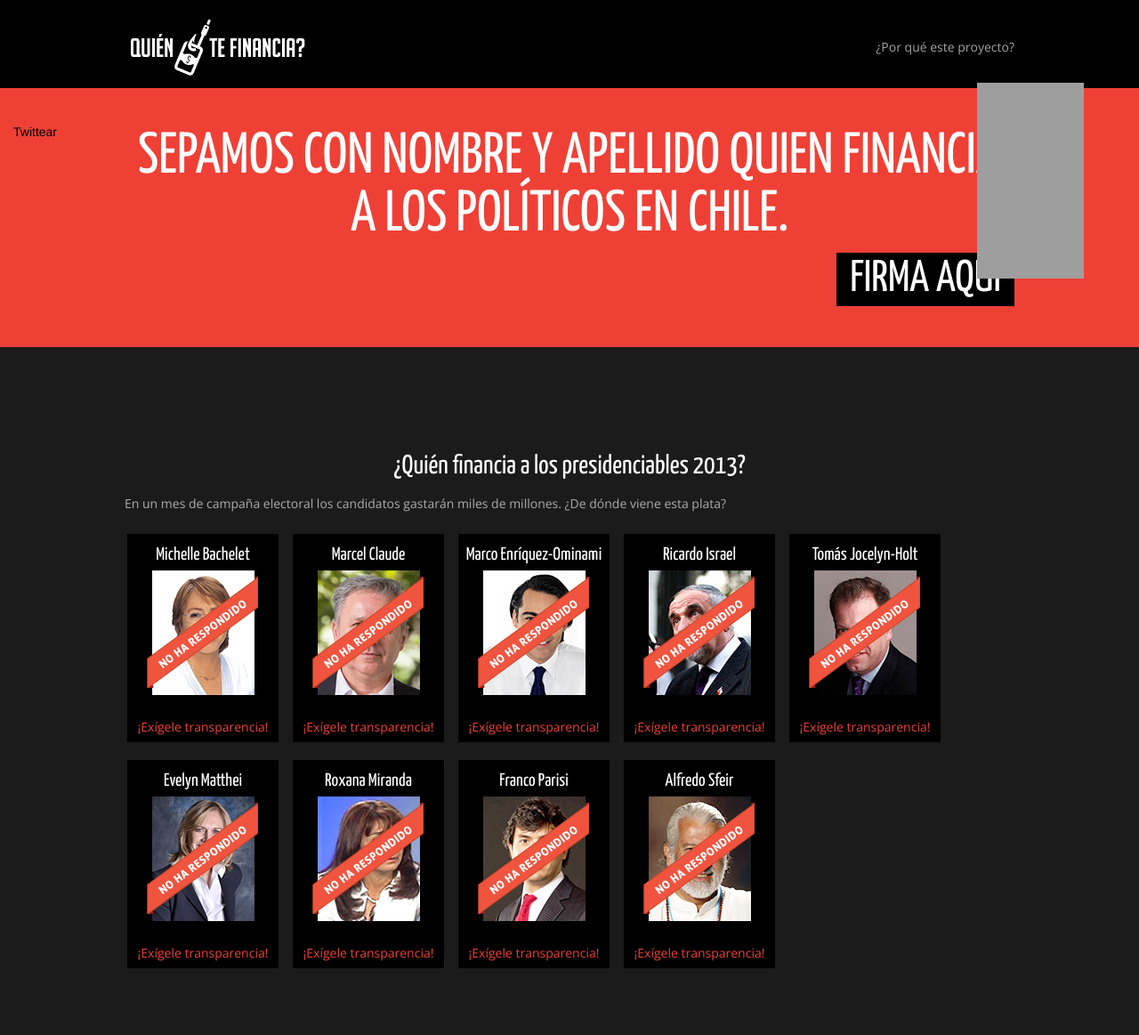
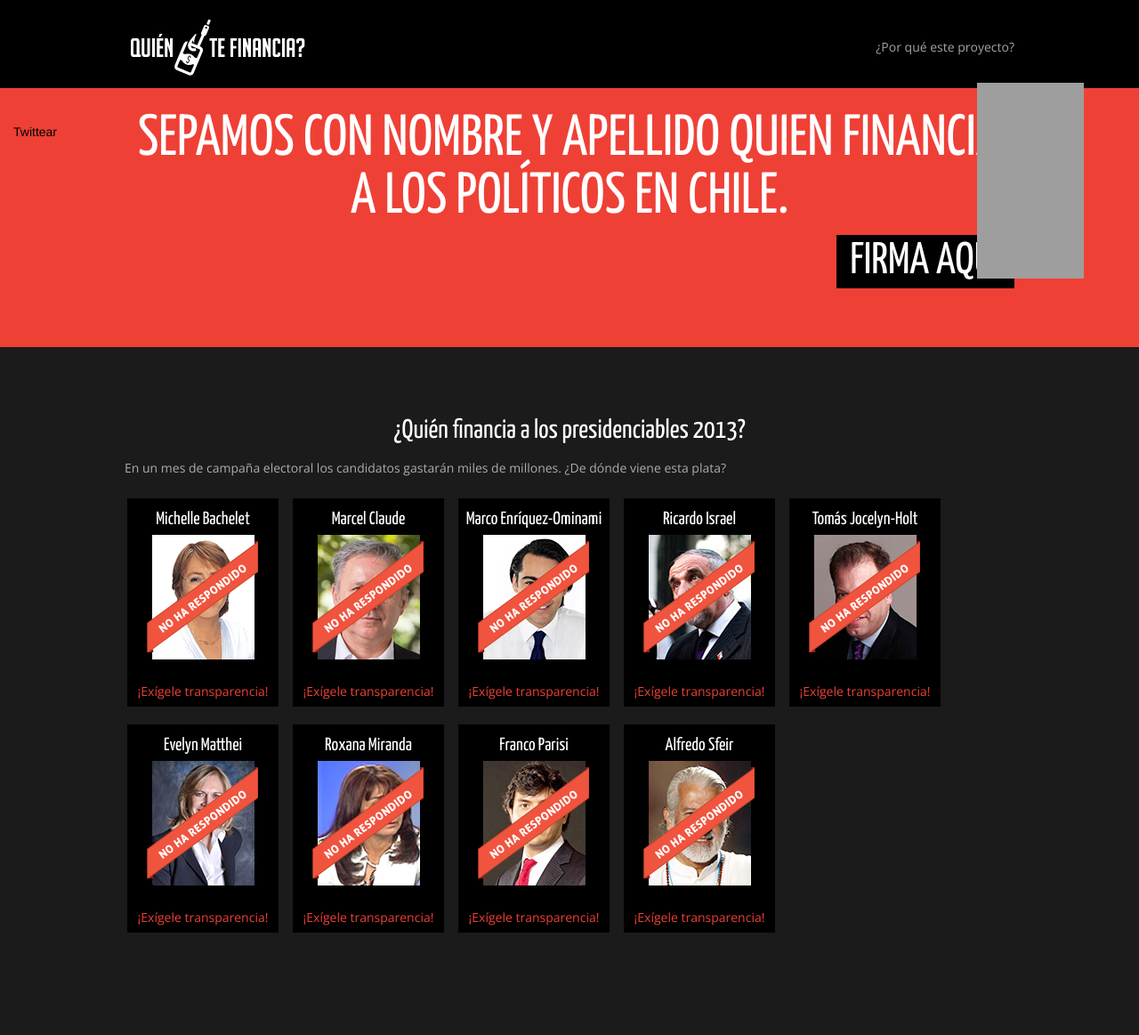
Before and after one commit to ciudadanointeligente/quien-te-financia, a Jekyll site: the page built from index.html, in a window 1280 px wide. Shown: the whole page at 89% size. Built offline with Jekyll 4.4.1, drawn with Linux system fonts in a browser that asks for light colours; nearby versions of some CDN libraries; Markdown is read by kramdown in place of the engine named in the settings; comment, search, counter and statistics services are not loaded; after the commit the page ends 1123 px from its top, so only the background shows below that; grey boxes are pictures that could not be loaded.

Commit message:
Cambio padding peticion.

```diff
--- a/css/qtf.css
+++ b/css/qtf.css
@@ -104,7 +104,7 @@
 
 .petition {
 	height: 300px;
-    padding: 35px 0;
+	padding: 15px 0;
 }
 
 .petition h2 {
```
